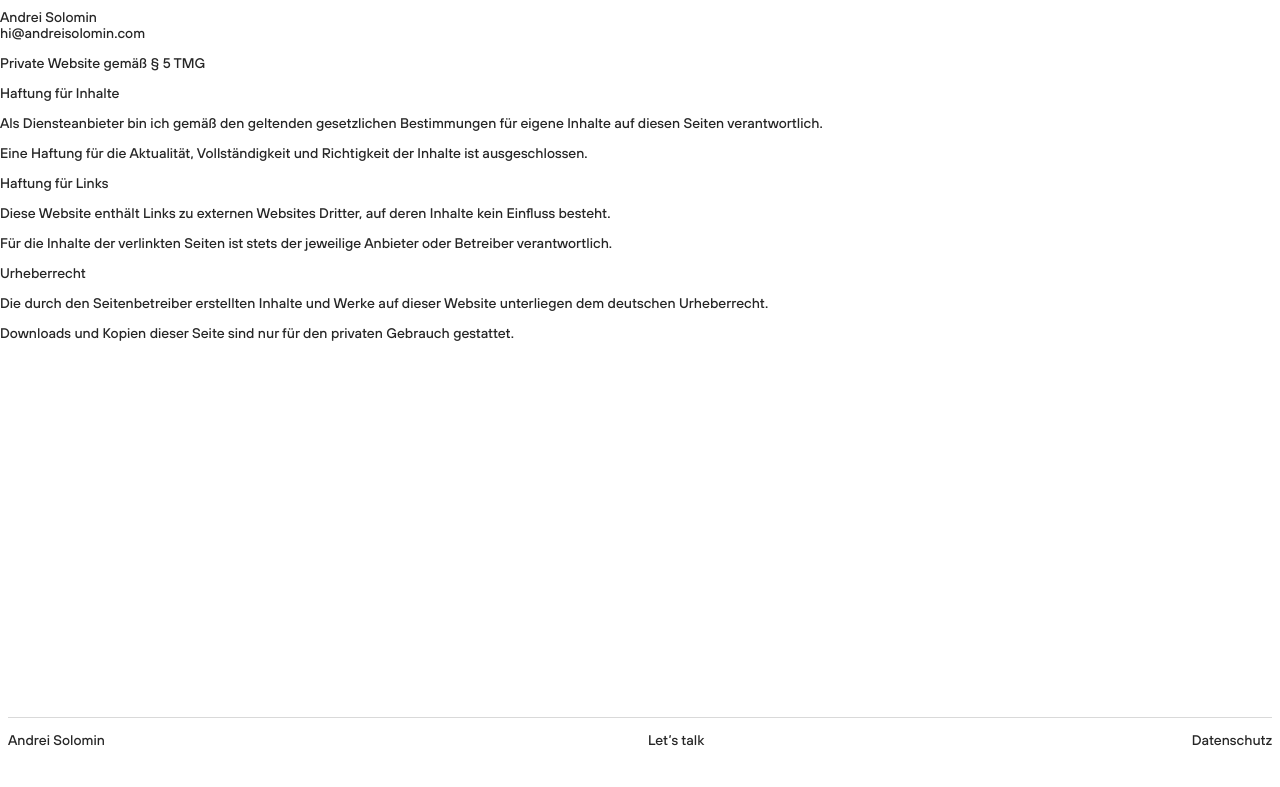
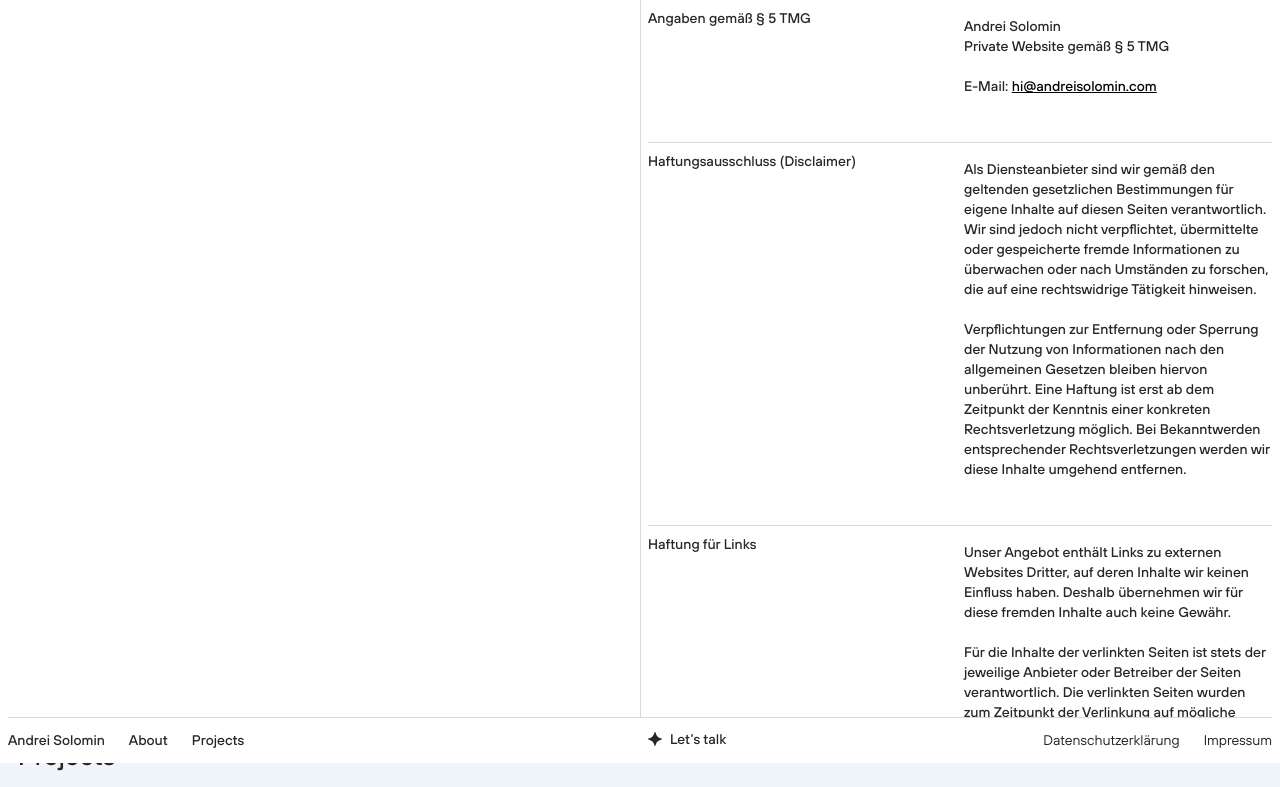
Before and after one commit to soolomen-prog/portfolio, a website built with Vite: page impressum.html in a window 1280 px wide. Shown: the part 37-824 px from the top of the page. Before the commit the page ends 800 px from the top, so only its background shows below. Built offline with nearby package versions, Linux system fonts and the light colour scheme.

Commit message:
Update impressum.html

```diff
--- a/impressum.html
+++ b/impressum.html
@@ -3,94 +3,165 @@
 <head>
   <meta charset="UTF-8" />
   <meta name="viewport" content="width=device-width, initial-scale=1.0" />
+
   <title>Impressum – Andrei Solomin</title>
+
+  <!-- Google Analytics -->
+  <script async src="https://www.googletagmanager.com/gtag/js?id=G-E15SGHSW7Q"></script>
+  <script>
+    window.dataLayer = window.dataLayer || [];
+    function gtag(){dataLayer.push(arguments);}
+    gtag('js', new Date());
+    gtag('config', 'G-E15SGHSW7Q');
+  </script>
 </head>
 
-<body>
+<body class="page-about">
 
-<!-- BOTTOM HEADER (CHAT STYLE) -->
+  <!-- HEADER -->
   <header class="site-header site-header--chat">
     <div class="header-inner">
-    <div class="header-left">
+
+      <div class="header-left header-left--chat">
         <a href="/" class="author-name">Andrei Solomin</a>
+        <nav class="header-left-nav">
+          <a href="/about.html" class="nav-item">About</a>
+          <a href="/" class="nav-item">Projects</a>
+        </nav>
       </div>
 
       <div class="header-center">
         <a href="/chat.html" class="nav-item">
+          <svg class="talk-icon" viewBox="0 0 14 14" fill="currentColor" aria-hidden="true">
+            <path d="M14 7C14 6.83436 13.9137 6.63421 13.6722 6.56692C11.6983 6.01479 10.4612 5.38501 9.53808 4.46192C8.61499 3.53883 7.98349 2.3017 7.43308 0.327828C7.36579 0.0862706 7.16564 0 7 0C6.83436 0 6.63421 0.0862706 6.56692 0.327828C6.01651 2.3017 5.38501 3.53883 4.46192 4.46192C3.53883 5.38501 2.3017 6.01651 0.327828 6.56692C0.0862706 6.63421 0 6.83436 0 7C0 7.16564 0.0862706 7.36579 0.327828 7.43308C2.3017 7.98349 3.53883 8.61499 4.46192 9.53808C5.38501 10.4612 6.01651 11.6983 6.56692 13.6722C6.63421 13.9137 6.83436 14 7 14C7.16564 14 7.36579 13.9137 7.43308 13.6722C7.98349 11.6983 8.61499 10.4612 9.53808 9.53808C10.4612 8.61499 11.6983 7.98349 13.6722 7.43308C13.9137 7.36579 14 7.16564 14 7Z"/>
+          </svg>
           <span>Let’s talk</span>
         </a>
       </div>
 
-    <div class="header-right">
-      <a href="/datenschutz.html" class="nav-item">Datenschutz</a>
+      <div class="header-right header-right--chat">
+        <a href="/datenschutz.html" class="nav-item nav-item--regular nav-item--legal">Datenschutzerklärung</a>
+        <a href="/impressum.html" class="nav-item nav-item--regular nav-item--legal is-active">Impressum</a>
+        <button class="burger" aria-label="Menu">
+          <span></span>
+          <span></span>
+        </button>
       </div>
+
     </div>
   </header>
 
-<main class="about">
+  <!-- MAIN -->
+  <main class="about-layout" aria-label="Impressum">
 
-  <section class="about-row">
-    <div class="about-col-left"></div>
-    <div class="about-col-right">
-      <h1>Impressum</h1>
+    <!-- LEFT COLUMN -->
+    <div class="about-left">
+      <div class="about-section about-section--cv about-left-cv" aria-hidden="true">
+        <div class="about-label about-label--ghost">CV</div>
       </div>
-  </section>
 
-  <section class="about-row">
-    <div class="about-col-left">Angaben gemäß § 5 TMG</div>
-    <div class="about-col-right">
+      <div class="about-section about-section--photo">
+        <div></div>
+        <div></div>
+      </div>
+    </div>
+
+    <!-- RIGHT COLUMN -->
+    <section class="about-right">
+
+      <!-- TITLE -->
+      <div class="about-section about-section--cv">
+        <div class="about-label">Impressum</div>
+      </div>
+
+      <!-- 1 -->
+      <div class="about-section">
+        <div class="about-label">Angaben gemäß § 5 TMG</div>
+        <div class="about-text">
           <p>
             Andrei Solomin<br>
-        hi@andreisolomin.com
-      </p>
-      <p>Private Website gemäß § 5 TMG</p>
-    </div>
-  </section>
-
-  <section class="about-row">
-    <div class="about-col-left">Haftung für Inhalte</div>
-    <div class="about-col-right">
-      <p>
-        Als Diensteanbieter bin ich gemäß den geltenden gesetzlichen
-        Bestimmungen für eigene Inhalte auf diesen Seiten verantwortlich.
-      </p>
-      <p>
-        Eine Haftung für die Aktualität, Vollständigkeit und Richtigkeit der
-        Inhalte ist ausgeschlossen.
+            Private Website gemäß § 5 TMG<br>
+            <br>
+            E-Mail: <a href="mailto:hi@andreisolomin.com">hi@andreisolomin.com</a>
           </p>
         </div>
-  </section>
+      </div>
 
-  <section class="about-row">
-    <div class="about-col-left">Haftung für Links</div>
-    <div class="about-col-right">
+      <!-- 2 -->
+      <div class="about-section">
+        <div class="about-label">Haftungsausschluss (Disclaimer)</div>
+        <div class="about-text">
           <p>
-        Diese Website enthält Links zu externen Websites Dritter, auf deren
-        Inhalte kein Einfluss besteht.
-      </p>
-      <p>
-        Für die Inhalte der verlinkten Seiten ist stets der jeweilige Anbieter
-        oder Betreiber verantwortlich.
+            Als Diensteanbieter sind wir gemäß den geltenden gesetzlichen Bestimmungen für eigene Inhalte auf diesen Seiten verantwortlich.
+            Wir sind jedoch nicht verpflichtet, übermittelte oder gespeicherte fremde Informationen zu überwachen oder nach Umständen zu forschen,
+            die auf eine rechtswidrige Tätigkeit hinweisen.
+            <br><br>
+            Verpflichtungen zur Entfernung oder Sperrung der Nutzung von Informationen nach den allgemeinen Gesetzen bleiben hiervon unberührt.
+            Eine Haftung ist erst ab dem Zeitpunkt der Kenntnis einer konkreten Rechtsverletzung möglich.
+            Bei Bekanntwerden entsprechender Rechtsverletzungen werden wir diese Inhalte umgehend entfernen.
           </p>
         </div>
-  </section>
+      </div>
 
-  <section class="about-row">
-    <div class="about-col-left">Urheberrecht</div>
-    <div class="about-col-right">
+      <!-- 3 -->
+      <div class="about-section">
+        <div class="about-label">Haftung für Links</div>
+        <div class="about-text">
           <p>
-        Die durch den Seitenbetreiber erstellten Inhalte und Werke auf dieser
-        Website unterliegen dem deutschen Urheberrecht.
-      </p>
-      <p>
-        Downloads und Kopien dieser Seite sind nur für den privaten Gebrauch
-        gestattet.
+            Unser Angebot enthält Links zu externen Websites Dritter, auf deren Inhalte wir keinen Einfluss haben.
+            Deshalb übernehmen wir für diese fremden Inhalte auch keine Gewähr.
+            <br><br>
+            Für die Inhalte der verlinkten Seiten ist stets der jeweilige Anbieter oder Betreiber der Seiten verantwortlich.
+            Die verlinkten Seiten wurden zum Zeitpunkt der Verlinkung auf mögliche Rechtsverstöße überprüft.
+            Rechtswidrige Inhalte waren zu diesem Zeitpunkt nicht erkennbar.
+            <br><br>
+            Eine permanente inhaltliche Kontrolle der verlinkten Seiten ist jedoch ohne konkrete Anhaltspunkte einer Rechtsverletzung nicht zumutbar.
+            Bei Bekanntwerden von Rechtsverletzungen werden wir derartige Links umgehend entfernen.
           </p>
         </div>
+      </div>
+
+      <!-- 4 -->
+      <div class="about-section about-section--last">
+        <div class="about-label">Urheberrecht</div>
+        <div class="about-text">
+          <p>
+            Die durch den Seitenbetreiber erstellten Inhalte und Werke auf diesen Seiten unterliegen dem deutschen Urheberrecht.
+            Die Vervielfältigung, Bearbeitung, Verbreitung und jede Art der Verwertung außerhalb der Grenzen des Urheberrechtes
+            bedürfen der schriftlichen Zustimmung des jeweiligen Autors bzw. Erstellers.
+            <br><br>
+            Downloads und Kopien dieser Seite sind nur für den privaten, nicht kommerziellen Gebrauch gestattet.
+            <br><br>
+            Soweit die Inhalte auf dieser Seite nicht vom Betreiber erstellt wurden, werden die Urheberrechte Dritter beachtet.
+            Insbesondere werden Inhalte Dritter als solche gekennzeichnet.
+            Sollten Sie trotzdem auf eine Urheberrechtsverletzung aufmerksam werden, bitten wir um einen entsprechenden Hinweis.
+            Bei Bekanntwerden von Rechtsverletzungen werden wir derartige Inhalte umgehend entfernen.
+          </p>
+        </div>
+      </div>
+
+      <!-- spacer -->
+      <div class="about-section about-section--download">
+        <div></div>
+        <div></div>
+      </div>
+
     </section>
-
   </main>
 
   <script type="module" src="/src/main.js"></script>
+
+  <!-- MOBILE MENU -->
+  <div class="mobile-menu">
+    <div class="mobile-menu-top">
+      <a href="/">Projects</a>
+      <a href="/about.html">About</a>
+    </div>
+    <div class="mobile-menu-bottom">
+      <a href="/impressum.html">Impressum</a><br>
+      <a href="/datenschutz.html">Datenschutzerklärung</a>
+    </div>
+  </div>
+
 </body>
 </html>
```
Lines whose indentation alone changed are shown as unchanged.
